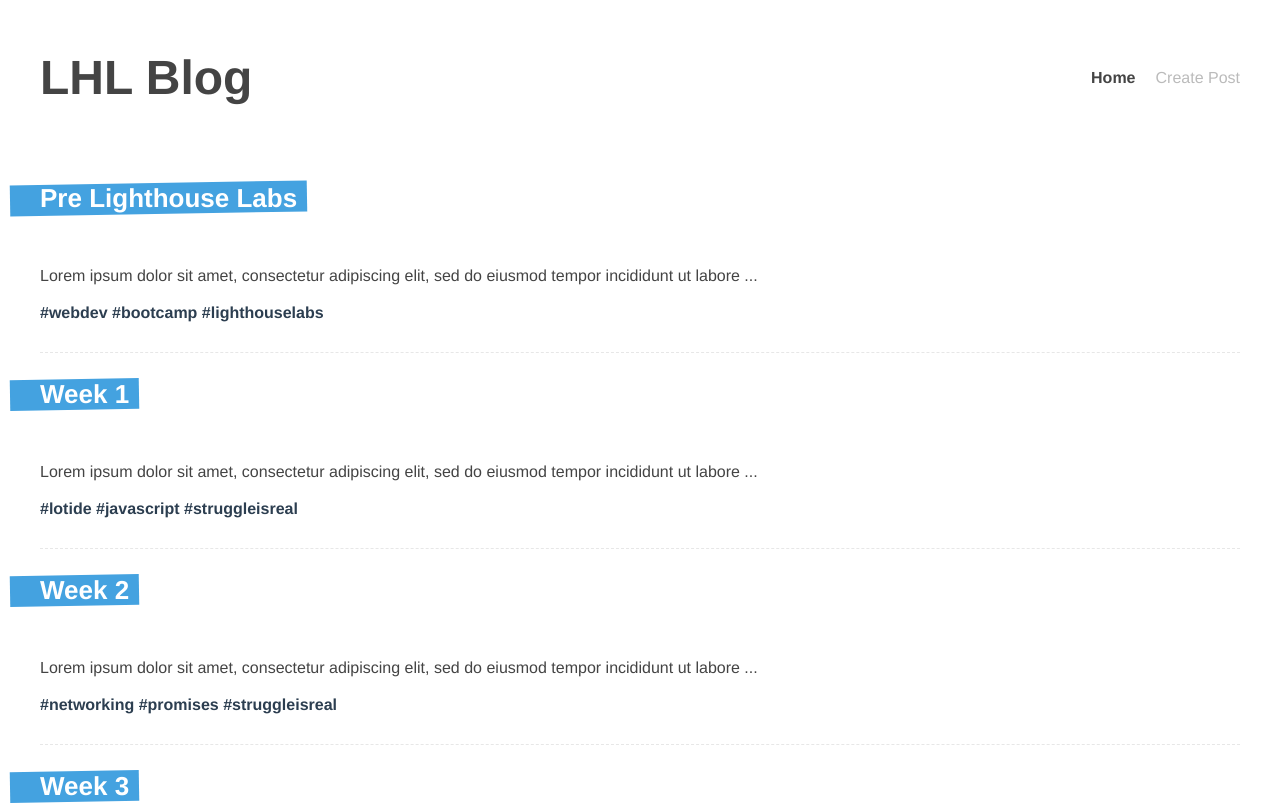
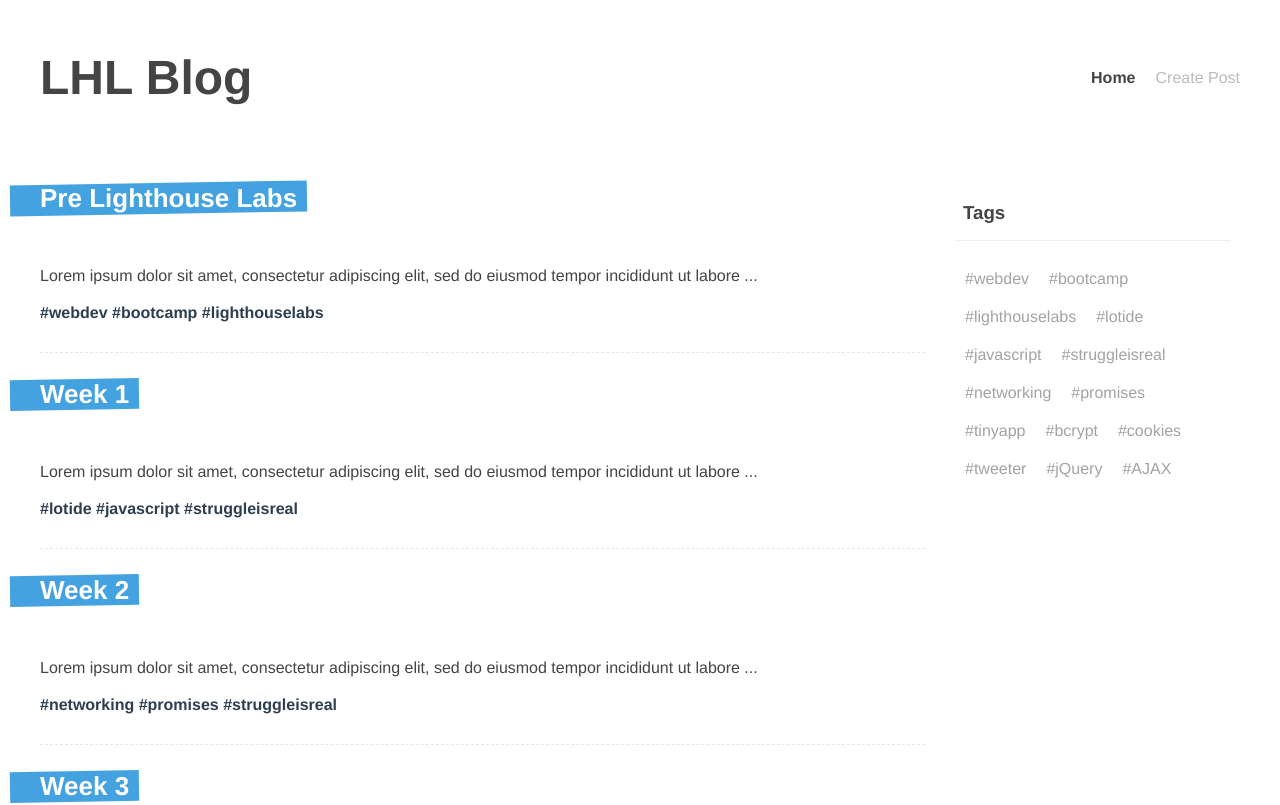
Before and after one commit to angel-sinn/PL_vue-blog, a Vue app: page / in a window 1280 px wide. Shown: the top 805 px of the page. Built offline with nearby package versions, Linux system fonts and the light colour scheme; data requests are answered from the project's data file.

Commit message:
Add tag cloud and styling

```diff
--- /dev/null
+++ b/src/components/TagCloud.vue
@@ -0,0 +1,47 @@
+<template>
+  <div class="tag-cloud">
+    <h3>Tags</h3>
+    <div v-for="tag in tags" :key="tag">
+      <router-link :to="{ name: 'Tag', params: { tag: tag }}">
+        #{{ tag }}
+      </router-link>
+    </div>
+  </div>
+</template>
+
+<script>
+import useTags from '../composables/useTags'
+
+export default {
+  props: ['posts'],
+  setup(props) {
+    const { tags } = useTags(props.posts)
+
+    return { tags }
+  }
+}
+</script>
+
+<style>
+  .tag-cloud {
+    padding: 10px;
+  }
+  .tag-cloud h3 {
+    border-bottom: 1px solid #eee;
+    padding: 16px 8px;
+    color: #444
+  }
+  .tag-cloud div {
+    display: inline-block;
+    padding: 10px;
+  }
+  .tag-cloud a {
+    color: rgb(164, 162, 162);
+    text-decoration: none;
+  }
+  .tag-cloud a.router-link-active {
+    color: rgb(68, 162, 224);
+    font-weight: bold;
+  }
+
+</style>
--- /dev/null
+++ b/src/composables/useTags.js
@@ -0,0 +1,25 @@
+// take in array of posts
+// create new tag set (no duplicates)
+// add tags of each post to each tag set
+// return single array of tags based on tag set
+
+import { ref } from 'vue'
+
+const useTags = (posts) => {
+
+  const tags = ref([])
+  // doesn't need to be reactive
+  const tagSet = new Set()
+
+  posts.forEach(post => {
+    // .add method to add tag for each post to the set. sets can't contain duplicates
+    post.tags.forEach(tag => tagSet.add(tag))
+  })
+
+  // from set to individual elements
+  tags.value = [...tagSet]
+
+  return { tags }
+}
+
+export default useTags;
--- a/src/views/Home.vue
+++ b/src/views/Home.vue
@@ -1,8 +1,9 @@
 <template>
   <div class="home">
     <div v-if="error">{{ error }}</div>
-    <div v-if="posts.length">
+    <div v-if="posts.length" class="layout">
       <PostList :posts="posts"/>
+      <TagCloud :posts="posts"/>
     </div>
     <div v-else>
       <Spinner/>
@@ -12,12 +13,13 @@
 
 <script>
 import PostList from '../components/PostList.vue'
+import TagCloud from '../components/TagCloud.vue'
 import Spinner from '../components/Spinner.vue'
 import getPosts from '../composables/getPosts'
 
 export default {
   name: 'Home',
-  components: { PostList, Spinner },
+  components: { PostList, Spinner, TagCloud },
   // composition api - variables not reactive by default, but can use refs to make it reactive
   setup() {
     const { posts, error, load } = getPosts()
@@ -35,4 +37,9 @@
     margin: 0 auto;
     padding: 10px;
   }
+  .layout {
+    display: grid;
+    grid-template-columns: 3fr 1fr;
+    gap: 20px;
+  }
 </style>
--- a/src/views/Tag.vue
+++ b/src/views/Tag.vue
@@ -1,8 +1,9 @@
 <template>
   <div class="tag">
     <div v-if="error">{{ error }}</div>
-    <div v-if="posts.length">
+    <div v-if="posts.length" class="layout">
       <PostList :posts="postsWithTag"/>
+      <TagCloud :posts="posts"/>
     </div>
     <div v-else>
       <Spinner/>
@@ -15,10 +16,11 @@
 import { useRoute } from 'vue-router'
 import Spinner from '../components/Spinner.vue'
 import PostList from '../components/PostList.vue'
+import TagCloud from '../components/TagCloud.vue'
 import getPosts from '../composables/getPosts'
 
 export default {
-  components: { PostList, Spinner},
+  components: { PostList, Spinner, TagCloud },
   setup() {
     const route = useRoute()
     const { posts, error, load } = getPosts()
@@ -35,5 +37,9 @@
 </script>
 
 <style>
-
+  .tag {
+    max-width: 1200px;
+    margin: 0 auto;
+    padding: 10px;
+  }
 </style>
```
